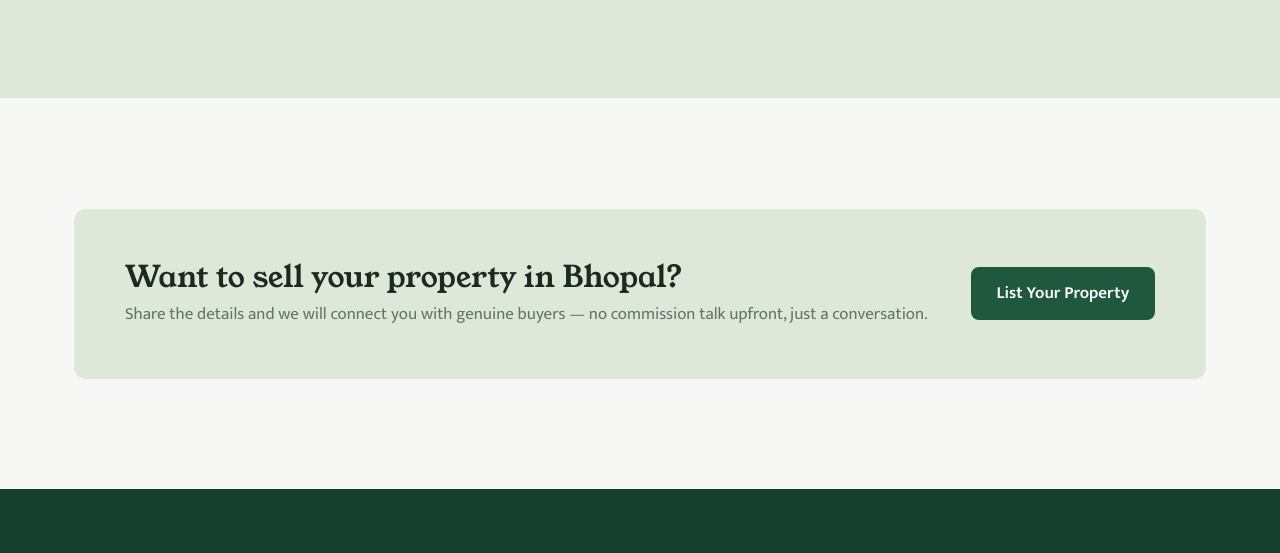
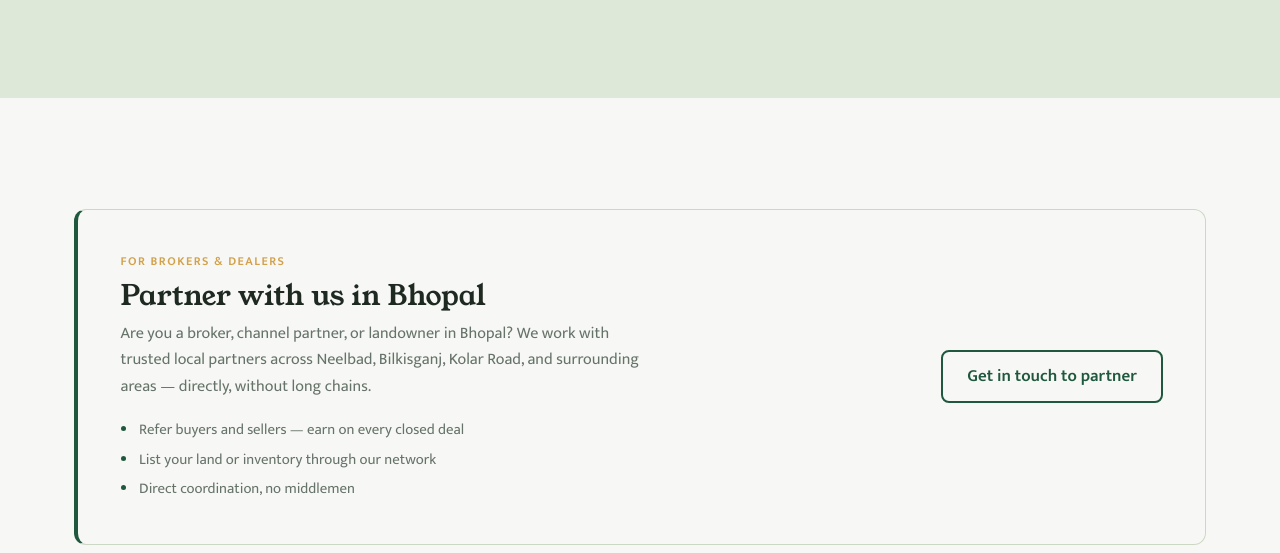
Before and after one commit to pdshubham98/sidhi_vinayak_developers, an Astro site: page / in a window 1280 px wide. Shown: the part 2846-3399 px from the top of the page. Built offline with nearby package versions, Linux system fonts and the light colour scheme; Astro itself is replaced by a stand-in of ours.

Commit message:
Add role/callback fields, broker section, Pages CMS config, Apps Script
- Requirement form: add "I am a..." (userRole) and "Best time to call"
  (callbackTime) fields — schema + validation + page updated
- Homepage: add broker/channel partner section before the sell banner
- SEO: add ", MP" to homepage title for stronger local search signal
- .pages.yml: Pages CMS config for team editing of property listings
  without touching code
- docs/google-apps-script.js: ready-to-deploy Apps Script for Google
  Sheets lead capture with newest-first ordering and email notification

Co-Authored-By: Claude Sonnet 4.6 <noreply@anthropic.com>

```diff
--- a/src/actions/index.ts
+++ b/src/actions/index.ts
@@ -3,9 +3,11 @@ import { z } from 'astro/zod';
 import { deliverLead } from '../lib/leads';
 import {
   budgetOptions,
+  callbackTimeOptions,
   lookingForOptions,
   sellTypeOptions,
   timelineOptions,
+  userRoleOptions,
   values,
 } from '../lib/form-options';
 
@@ -36,10 +38,12 @@ export const server = {
     accept: 'form',
     input: z.object({
       ...contactFields,
+      userRole: z.enum(values(userRoleOptions), choose),
       lookingFor: z.enum(values(lookingForOptions), choose),
       preferredArea: optionalText(120),
       budget: z.enum(values(budgetOptions), choose),
       timeline: z.enum(values(timelineOptions), choose),
+      callbackTime: z.enum(values(callbackTimeOptions), choose).optional(),
       message: optionalText(1000),
     }),
     handler: async (input) => {
--- a/src/layouts/Base.astro
+++ b/src/layouts/Base.astro
@@ -33,7 +33,7 @@ const {
   extraSchemas = [],
 } = Astro.props;
 
-const siteSeoName = 'Sidhivinayak Developers | Plots, Farmhouses & Construction in Bhopal';
+const siteSeoName = 'Sidhivinayak Developers | Plots, Farmhouses & Construction in Bhopal, MP';
 const pageTitle = title === site.name ? siteSeoName : `${title} – ${site.name}`;
 
 // Auto-generate canonical from current URL when Astro.site is set
--- a/src/pages/index.astro
+++ b/src/pages/index.astro
@@ -268,6 +268,28 @@ const latest = allProperties.filter(p => !p.data.featured).slice(0, 3);
           </div>
           <a href={url('/requirement')} class="btn btn-primary" style="margin-top:1.5rem;">Start with a site visit</a>
         </div>
+      </div>
+    </div>
+  </section>
+
+  <!-- ─── Broker / Partner section ───────────────────────────────── -->
+  <section class="section">
+    <div class="container">
+      <div class="partner-banner">
+        <div class="partner-banner__text">
+          <div class="section-label">For Brokers &amp; Dealers</div>
+          <h2>Partner with us in Bhopal</h2>
+          <p>
+            Are you a broker, channel partner, or landowner in Bhopal? We work with trusted local
+            partners across Neelbad, Bilkisganj, Kolar Road, and surrounding areas — directly, without long chains.
+          </p>
+          <ul class="partner-points">
+            <li>Refer buyers and sellers — earn on every closed deal</li>
+            <li>List your land or inventory through our network</li>
+            <li>Direct coordination, no middlemen</li>
+          </ul>
+        </div>
+        <a href={url('/contact')} class="btn btn-outline">Get in touch to partner</a>
       </div>
     </div>
   </section>
@@ -571,4 +593,55 @@ const latest = allProperties.filter(p => !p.data.featured).slice(0, 3);
   }
   .process-step h4 { font-size: 0.95rem; margin-bottom: 0.2rem; }
   .process-step p { font-size: 0.85rem; color: var(--muted); }
+
+  /* ── Partner banner ── */
+  .partner-banner {
+    display: flex;
+    flex-wrap: wrap;
+    gap: 2rem;
+    align-items: center;
+    justify-content: space-between;
+    padding: 2.5rem 2.5rem;
+    background: var(--paper);
+    border: 1px solid var(--line);
+    border-left: 4px solid var(--forest);
+    border-radius: var(--radius-lg);
+  }
+  .partner-banner__text h2 { margin-bottom: 0.5rem; font-size: clamp(1.3rem, 2.5vw, 1.65rem); }
+  .partner-banner__text > p { color: var(--muted); max-width: 56ch; line-height: 1.65; margin-bottom: 1rem; font-size: 0.95rem; }
+  .partner-points {
+    list-style: none;
+    display: flex;
+    flex-direction: column;
+    gap: 0.35rem;
+  }
+  .partner-points li {
+    font-size: 0.875rem;
+    color: var(--muted);
+    padding-left: 1.25em;
+    position: relative;
+  }
+  .partner-points li::before {
+    content: '';
+    position: absolute;
+    left: 0;
+    top: 0.55em;
+    width: 5px;
+    height: 5px;
+    border-radius: 50%;
+    background: var(--forest);
+  }
+  .sell-banner {
+    display: flex;
+    flex-wrap: wrap;
+    gap: 2rem;
+    align-items: center;
+    justify-content: space-between;
+    padding: 2.5rem 2.5rem;
+    background: var(--forest-deep);
+    color: #fff;
+    border-radius: var(--radius-lg);
+  }
+  .sell-banner__text h2 { color: #fff; margin-bottom: 0.5rem; font-size: clamp(1.3rem, 2.5vw, 1.65rem); }
+  .sell-banner__text p { color: rgba(255,255,255,0.72); max-width: 56ch; line-height: 1.65; font-size: 0.95rem; }
 </style>
```
Also changed, not shown: docs/google-apps-script.js (added, +59 -0 lines), src/lib/form-options.ts (+14 -0 lines), src/pages/requirement.astro (+19 -2 lines), .pages.yml (added).
